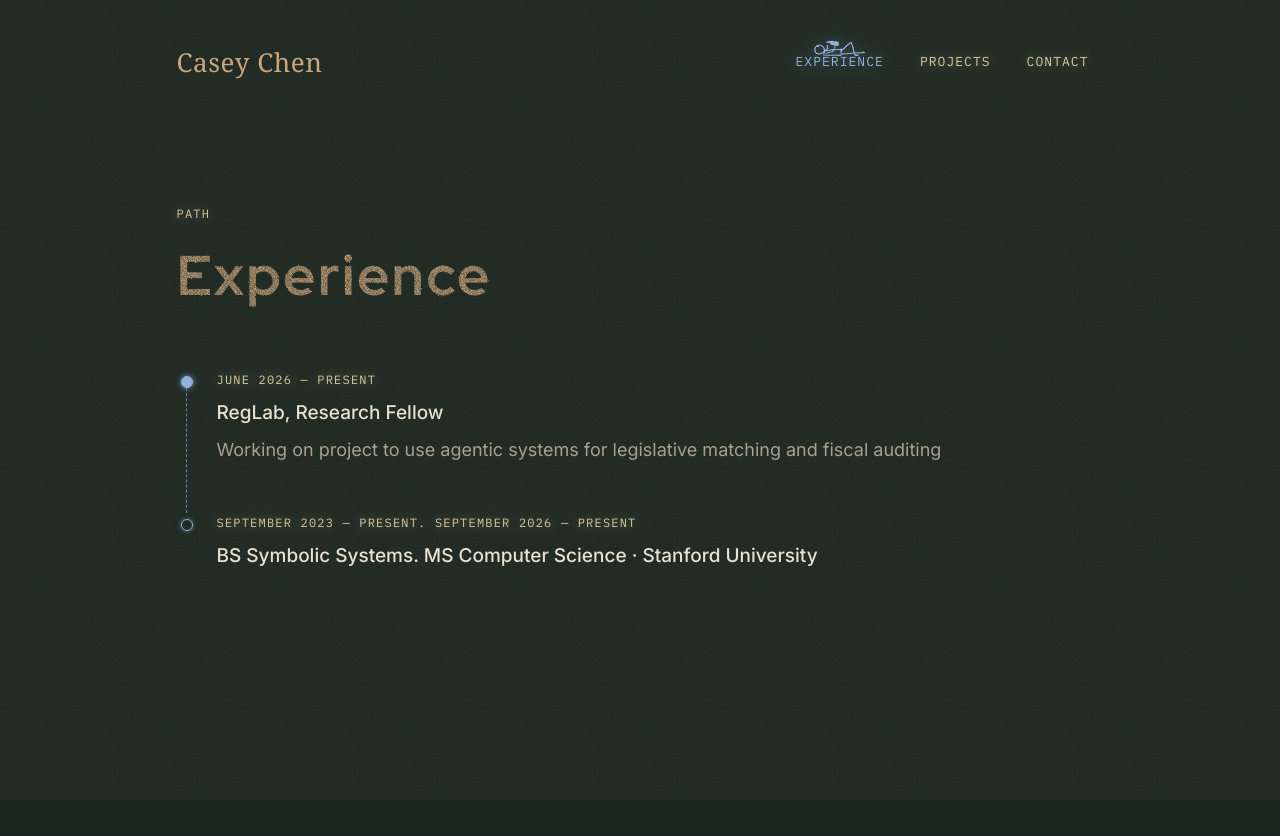
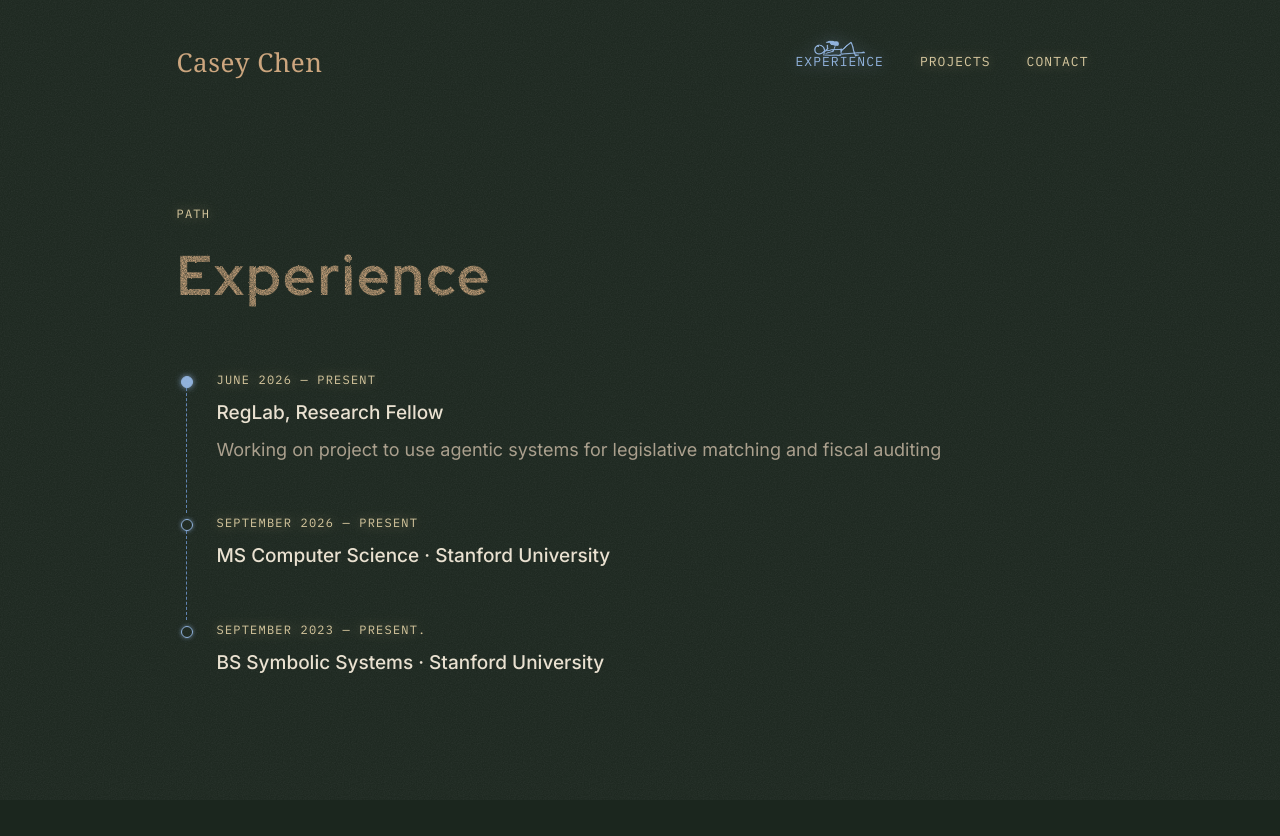
Before and after one commit to caseychen14/caseychen14.github.io, a SvelteKit app: page /experience in a window 1280 px wide. Shown: the top 836 px of the page. Before the commit the page ends 800 px from the top, so only its background shows below. Built offline with nearby package versions, Linux system fonts and the light colour scheme; a web font is replaced by a local one.

Commit message:
content: split MS and BS into separate experience entries
Co-Authored-By: Claude Opus 5.5 <noreply@anthropic.com>

```diff
--- a/src/routes/experience/+page.svelte
+++ b/src/routes/experience/+page.svelte
@@ -19,8 +19,15 @@
   <li>
     <div class="rail" aria-hidden="true"><span class="node"></span><span class="line"></span></div>
     <div class="entry">
-      <p class="label g2">September 2023 — Present. September 2026 — Present</p>
-      <h2>BS Symbolic Systems. MS Computer Science · Stanford University</h2>
+      <p class="label g2">September 2026 — Present</p>
+      <h2>MS Computer Science · Stanford University</h2>
+    </div>
+  </li>
+  <li>
+    <div class="rail" aria-hidden="true"><span class="node"></span><span class="line"></span></div>
+    <div class="entry">
+      <p class="label g2">September 2023 — Present.</p>
+      <h2>BS Symbolic Systems · Stanford University</h2>
     </div>
   </li>
 </ol>
```
